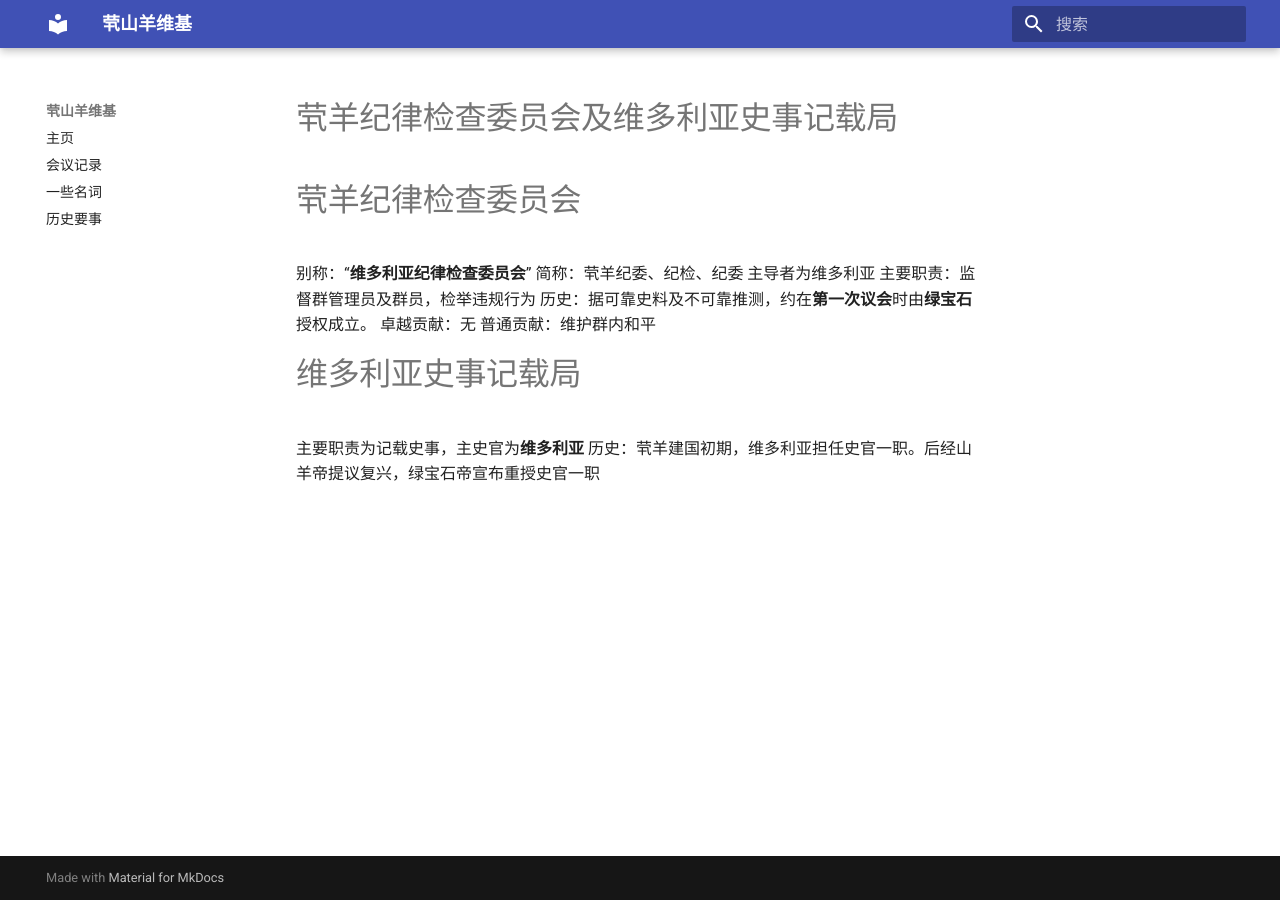
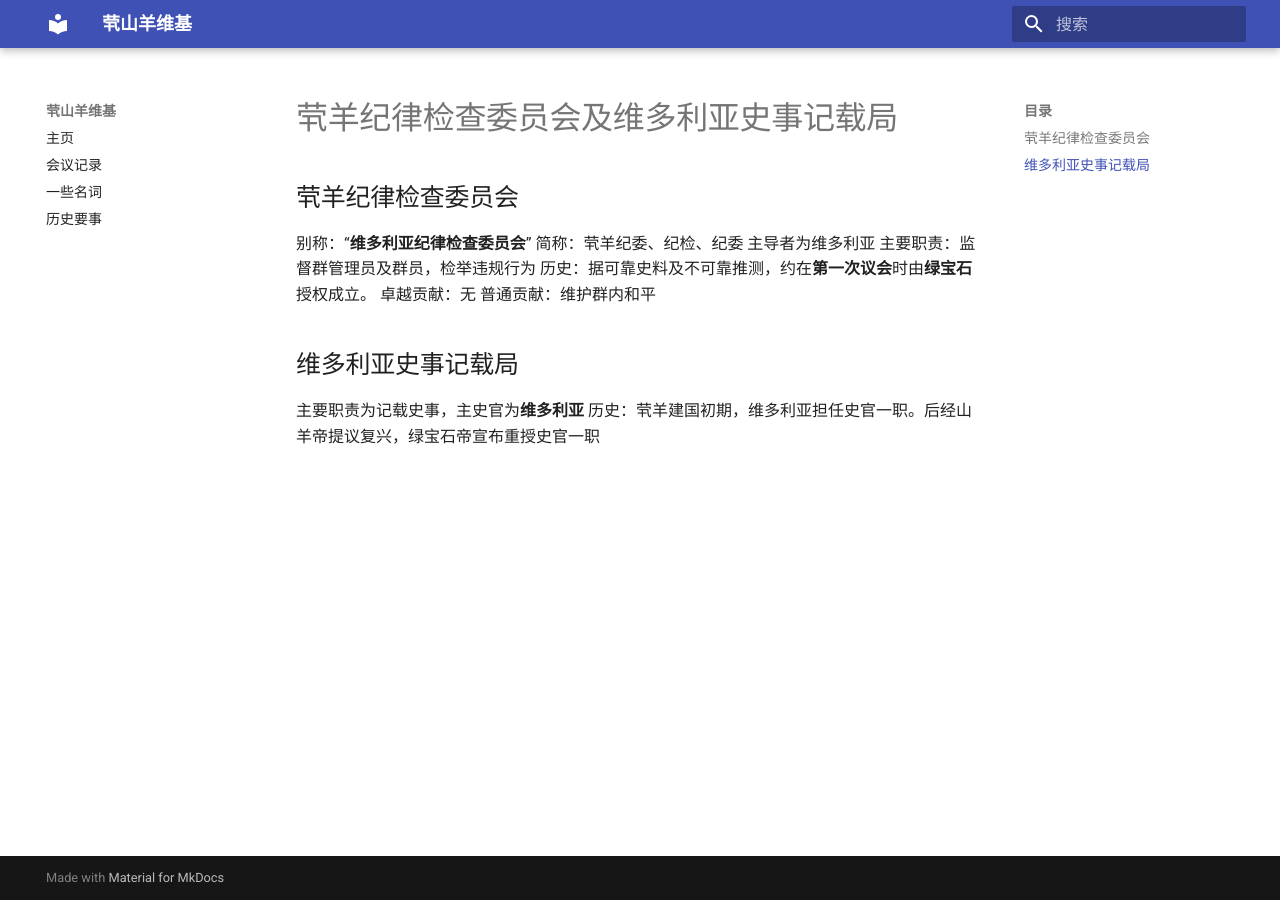
Before and after one commit to qqjldsy/GoatBook-Source, an MkDocs documentation site: the page built from docs/jljcwyh.md, in a window 1280 px wide. Built offline with MkDocs 1.6.1 and Material for MkDocs 9.7.7, drawn with Linux system fonts in a browser that asks for light colours.

Commit message:
Update jljcwyh.md

```diff
--- a/docs/jljcwyh.md
+++ b/docs/jljcwyh.md
@@ -1,6 +1,6 @@
 # 茕羊纪律检查委员会及维多利亚史事记载局
 
-# 茕羊纪律检查委员会
+## 茕羊纪律检查委员会
 别称：“**维多利亚纪律检查委员会**”
 简称：茕羊纪委、纪检、纪委
 主导者为维多利亚
@@ -9,6 +9,6 @@
 卓越贡献：无
 普通贡献：维护群内和平
 
-# 维多利亚史事记载局
+## 维多利亚史事记载局
 主要职责为记载史事，主史官为**维多利亚**
 历史：茕羊建国初期，维多利亚担任史官一职。后经山羊帝提议复兴，绿宝石帝宣布重授史官一职
```
